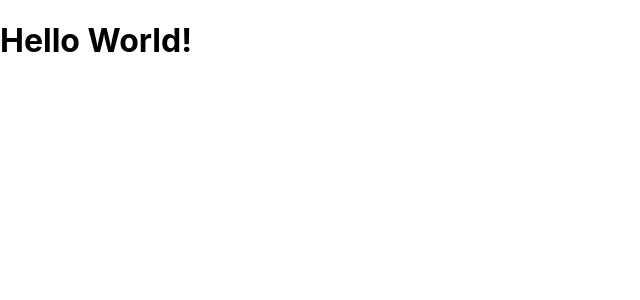
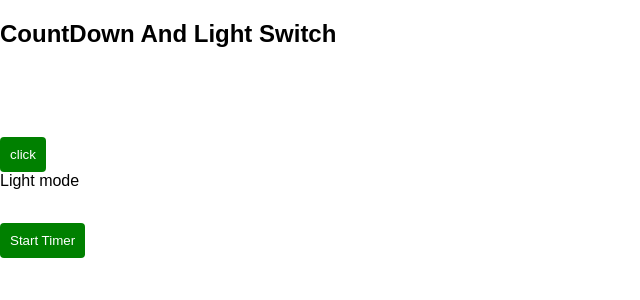
Before and after one commit to Jaffar-Achakzai/mid_lab_task, a React (Create React App) app: page / in a window 1280 px wide. Shown: the top 300 px of the page, without its empty margins (0-640 px from the left). Built offline with nearby package versions, Linux system fonts and the light colour scheme.

Commit message:
uPDATE THE CODE

```diff
--- a/public/index.html
+++ b/public/index.html
@@ -24,7 +24,7 @@
       work correctly both with client-side routing and a non-root public URL.
       Learn how to configure a non-root public URL by running `npm run build`.
     -->
-    <title>React App</title>
+    <title>MID_LAB_TASK</title>
   </head>
   <body>
     <noscript>You need to enable JavaScript to run this app.</noscript>
--- a/src/App.js
+++ b/src/App.js
@@ -1,12 +1,10 @@
-import logo from './logo.svg';
+import CountDownLightSwitch from './component/CountDownLightSwitch';
 import './App.css';
 
 function App() {
   return (
     <>
-    <h1>
-      Hello World!
-    </h1>
+   <CountDownLightSwitch/>
     </>
   );
 }
--- a/src/component/CountDownLightSwitch.jsx
+++ b/src/component/CountDownLightSwitch.jsx
@@ -0,0 +1,33 @@
+import React from "react";
+import { useFormik } from "formik";
+import * as Yup from "yup";
+
+
+
+
+
+function CountDownLightSwitch() {
+
+    const formik = useFormik({
+
+      });
+
+    return (
+<>    <div className="form-container">
+      <h2>CountDown And Light Switch</h2>
+      <form onstarttimer={formik.handlestarttimer}>
+
+
+        {/* starttimer Button */}
+        <br/><br/><br/>
+        <button onclick={"on"}>click</button><br/>Light mode<br/>
+
+        {/* starttimer Button */}
+        <br/>
+        <button type="starttimer">Start Timer</button>
+      </form>
+    </div>
+</>
+   );
+}
+export default CountDownLightSwitch;
--- a/src/index.css
+++ b/src/index.css
@@ -11,3 +11,35 @@ code {
   font-family: source-code-pro, Menlo, Monaco, Consolas, 'Courier New',
     monospace;
 }
+
+
+
+body {
+  font-family: Arial, sans-serif;
+  color: black;
+}
+
+label {
+  display: block;
+  margin-top: 10px;
+  font-weight: bold;
+}
+
+input, select {
+  display: block;
+  width: 100%;
+  padding: 8px;
+  margin-top: 5px;
+  border-radius: 4px;
+  border: 1px solid #ccc;
+}
+
+button {
+  margin-top: 15px;
+  padding: 10px;
+  background-color: green;
+  color: white;
+  border: none;
+  cursor: pointer;
+  border-radius: 4px;
+}
```
Also changed, not shown: src/App.css (line endings or trailing spaces).
